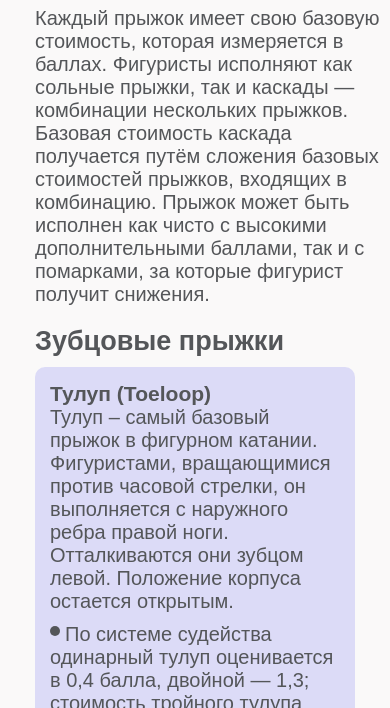
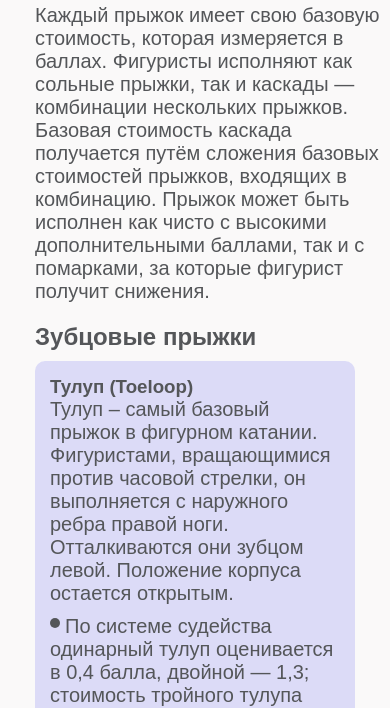
Before and after one commit to Libeausta/libeausta.github.io, a plain HTML site: page figureskating/index.html in a window 390 px wide. Shown: the part 282-990 px from the top of the page. Drawn offline with Linux system fonts and the light colour scheme.

Commit message:
Update css.css

```diff
--- a/figureskating/css/css.css
+++ b/figureskating/css/css.css
@@ -98,4 +98,8 @@ img {
 		margin-left: 35px;
 		margin-right: 35px;
 	}
+	body {
+		font-size: 16px;
+	}
 }
+}
```
